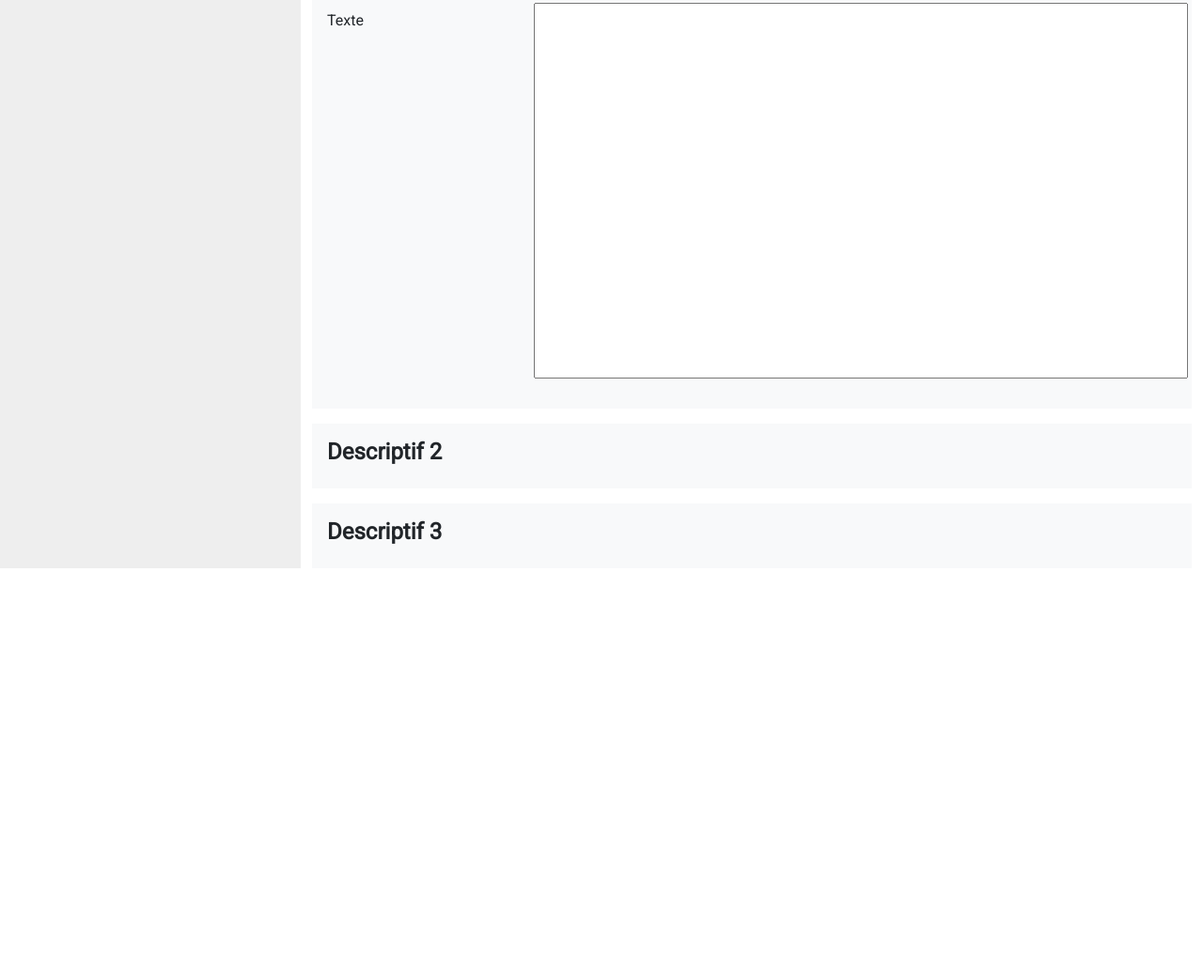
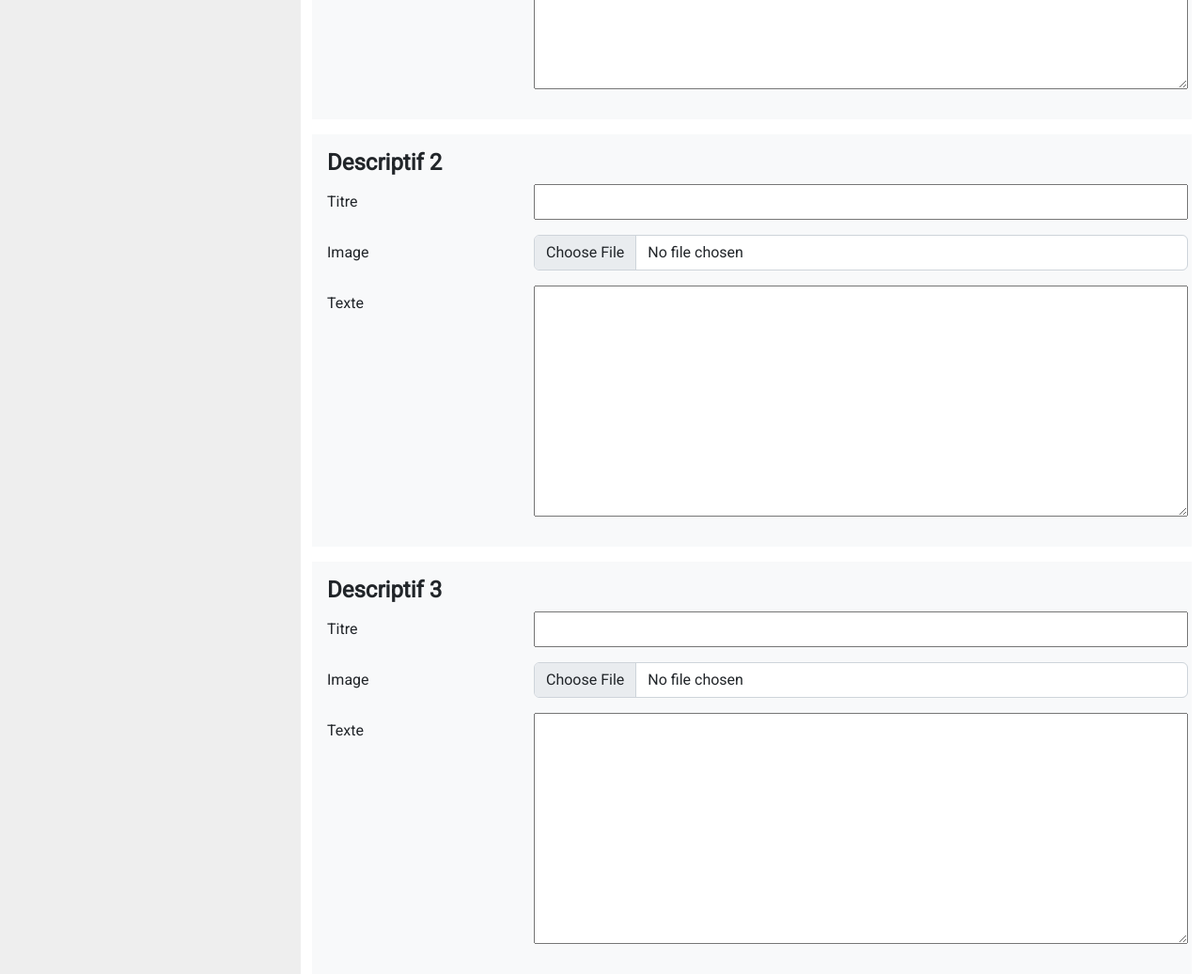
Before and after one commit to Broomur/commercial-website-HiTECH.net-, a plain HTML site: page admin-product-details.html in a window 1280 px wide. Shown: the part 1715-2752 px from the top of the page at 94% size. Before the commit the page ends 2320 px from the top, so only its background shows below. Drawn offline with nearby package versions, Linux system fonts and the light colour scheme.

Commit message:
admin-products-details.html final

```diff
--- a/admin-product-details.html
+++ b/admin-product-details.html
@@ -91,18 +91,18 @@
 
             <main class="col-11 col-md-9 mt-4">
                 <form action="https://httpbin.org/post" method="post">
-                    <section class="row mt-3">
+                    <div class="row mt-3">
                         <div class="col-md-6 d-flex pb-3">
                             <button class="btn btn-sm btn-outline-secondary">
                                 <i class="fa fa-times"></i>&nbsp;Annuler la modification
                             </button>
                         </div>
                         <div class="col-md-6 text-end pb-3">
-                            <button type="submit" class="btn btn-primary btn-sm" href="#">
+                            <button type="submit" class="btn btn-primary btn-sm">
                                 <i class="fa fa-check"></i>&nbsp;Valider et enregistrer la fiche
                             </button>
                         </div>
-                    </section>
+                    </div>
 
                     <section class="bg-light p-3 mt-3">
                         <h4>Gestion</h4>
@@ -177,23 +177,21 @@
 
                         <fieldset class="row mb-3">
                             <label class="col-form-label col-sm-3" for="price">Prix</label>
-                            <div class="input-group col-sm-9 maxWidth px-0" id="price">
+                            <div class="input-group col-sm-9 maxWidth px-0">
                                 <span class="input-group-text" id="inputGroup-sizing-default">TTC</span>
-                                <input type="text" class="form-control" aria-label="includTax"
-                                    aria-describedby="includTaxInput">
+                                <input type="text" class="form-control" id="price" name="price">
                                 <span class="input-group-text">€</span>
                                 <span class="input-group-text">éco-participation</span>
-                                <input type="text" class="form-control" aria-label="ecoPart"
-                                    aria-describedby="ecoPartInput">
+                                <input type="text" class="form-control">
                                 <span class="input-group-text">€</span>
                             </div>
                         </fieldset>
 
-                        <filedset class="row mb-3">
+                        <fieldset class="row mb-3">
                             <label for="markdown" class="col-form-label col-sm-3">Description
                                 principale<br>(MarkDown)</label>
-                            <input type="text-area" class="col-sm-9" style="height: 400px">
-                        </filedset>
+                            <textarea class="col-sm-9" id="markdown" name="markdown" rows="10" cols="30"></textarea>
+                            </fieldset>
 
                     </section>
 
@@ -205,56 +203,82 @@
 
                         <fieldset class="row mb-3">
                             <label class="col-form-label col-sm-3" for="photo1">Photo 1</label>
-                            <input type="file" accept="image/*" class="form-control col-sm-9 maxWidth" id="photo1">
+                            <input type="file" accept="image/*" class="form-control col-sm-9 maxWidth" id="photo1" name="photo1">
                         </fieldset>
 
                         <fieldset class="row mb-3">
                             <label class="col-form-label col-sm-3" for="photo2">Photo 2</label>
-                            <input type="file" accept="image/*" class="form-control col-sm-9 maxWidth" id="photo2">
+                            <input type="file" accept="image/*" class="form-control col-sm-9 maxWidth" id="photo2" name="photo2">
                         </fieldset>
 
                         <fieldset class="row mb-3">
                             <label class="col-form-label col-sm-3" for="photo3">Photo 3</label>
-                            <input type="file" accept="image/*" class="form-control col-sm-9 maxWidth" id="photo3">
+                            <input type="file" accept="image/*" class="form-control col-sm-9 maxWidth" id="photo3" name="photo3">
                         </fieldset>
 
                         <fieldset class="row mb-3">
                             <label class="col-form-label col-sm-3" for="photo4">Photo 4</label>
-                            <input type="file" accept="image/*" class="form-control col-sm-9 maxWidth" id="photo4">
+                            <input type="file" accept="image/*" class="form-control col-sm-9 maxWidth" id="photo4" name="photo4">
                         </fieldset>
 
                         <fieldset class="row mb-3">
                             <label class="col-form-label col-sm-3" for="photo5">Photo 5</label>
-                            <input type="file" accept="image/*" class="form-control col-sm-9 maxWidth" id="photo5">
+                            <input type="file" accept="image/*" class="form-control col-sm-9 maxWidth" id="photo5" name="photo5">
                         </fieldset>
 
 
                     </section>
                     <section class="bg-light p-3 mt-3">
                         <h4>Descriptif 1</h4>
-
-
                         <fieldset class="row mb-3">
                             <label class="col-form-label col-sm-3" for="title1">Titre</label>
-                            <input type="text" class="col-sm-9" id="title1">
+                            <input type="text" class="col-sm-9" id="title1" name="descript1" required>
                         </fieldset>
 
                         <fieldset class="row mb-3">
                             <label class="col-form-label col-sm-3" for="photo6">Image</label>
-                            <input type="file" accept="image/*" class="form-control col-sm-9 maxWidth" id="photo6">
+                            <input type="file" accept="image/*" class="form-control col-sm-9 maxWidth" id="photo6" name="photo6">
                         </fieldset>
 
                         <fieldset class="row mb-3">
                             <label class="col-form-label col-sm-3" for="text1">Texte</label>
-                            <input type="text-area" class="col-sm-9" id="text1" style="height: 400px">
+                            <textarea class="col-sm-9" id="text1" name="text1" rows="10" cols="30"></textarea>
                         </fieldset>
 
                     </section>
                     <section class="bg-light p-3 mt-3">
                         <h4>Descriptif 2</h4>
+                        <fieldset class="row mb-3">
+                            <label class="col-form-label col-sm-3" for="title2">Titre</label>
+                            <input type="text" class="col-sm-9" id="title2" name="descript2">
+                        </fieldset>
+
+                        <fieldset class="row mb-3">
+                            <label class="col-form-label col-sm-3" for="photo7">Image</label>
+                            <input type="file" accept="image/*" class="form-control col-sm-9 maxWidth" id="photo7" name="photo7">
+                        </fieldset>
+
+                        <fieldset class="row mb-3">
+                            <label class="col-form-label col-sm-3" for="text2">Texte</label>
+                            <textarea class="col-sm-9" id="text2" name="text2" rows="10" cols="30"></textarea>
+                        </fieldset>
                     </section>
                     <section class="bg-light p-3 mt-3">
                         <h4>Descriptif 3</h4>
+                        <fieldset class="row mb-3">
+                            <label class="col-form-label col-sm-3" for="title3">Titre</label>
+                            <input type="text" class="col-sm-9" id="title3" name="descript3">
+                        </fieldset>
+
+                        <fieldset class="row mb-3">
+                            <label class="col-form-label col-sm-3" for="photo8">Image</label>
+                            <input type="file" accept="image/*" class="form-control col-sm-9 maxWidth" id="photo8" name="photo8">
+                        </fieldset>
+
+                        <fieldset class="row mb-3">
+                            <label class="col-form-label col-sm-3" for="text3">Texte</label>
+                            <textarea class="col-sm-9" id="text3" name="text3" rows="10" cols="30"></textarea>
+                        </fieldset>
                     </section>
 
                 </form>
```
